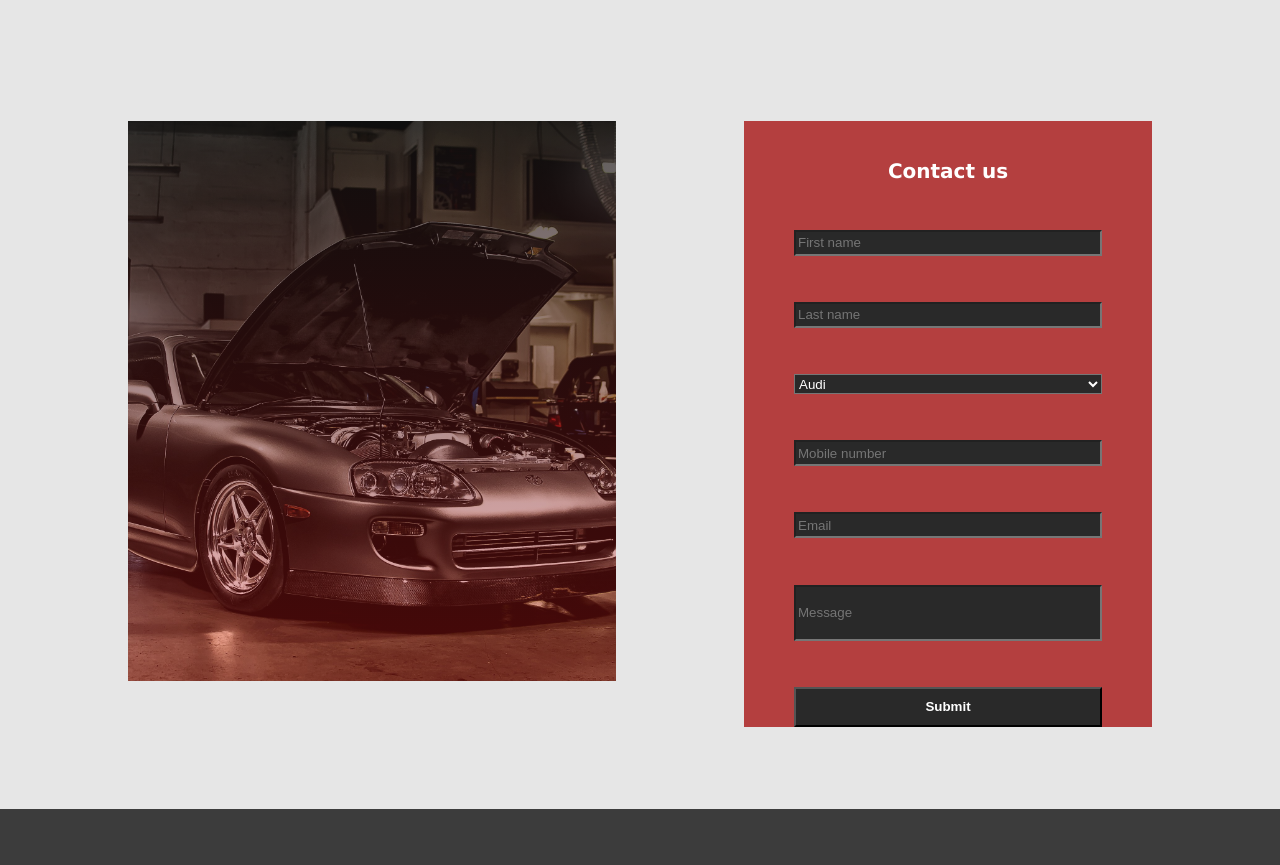
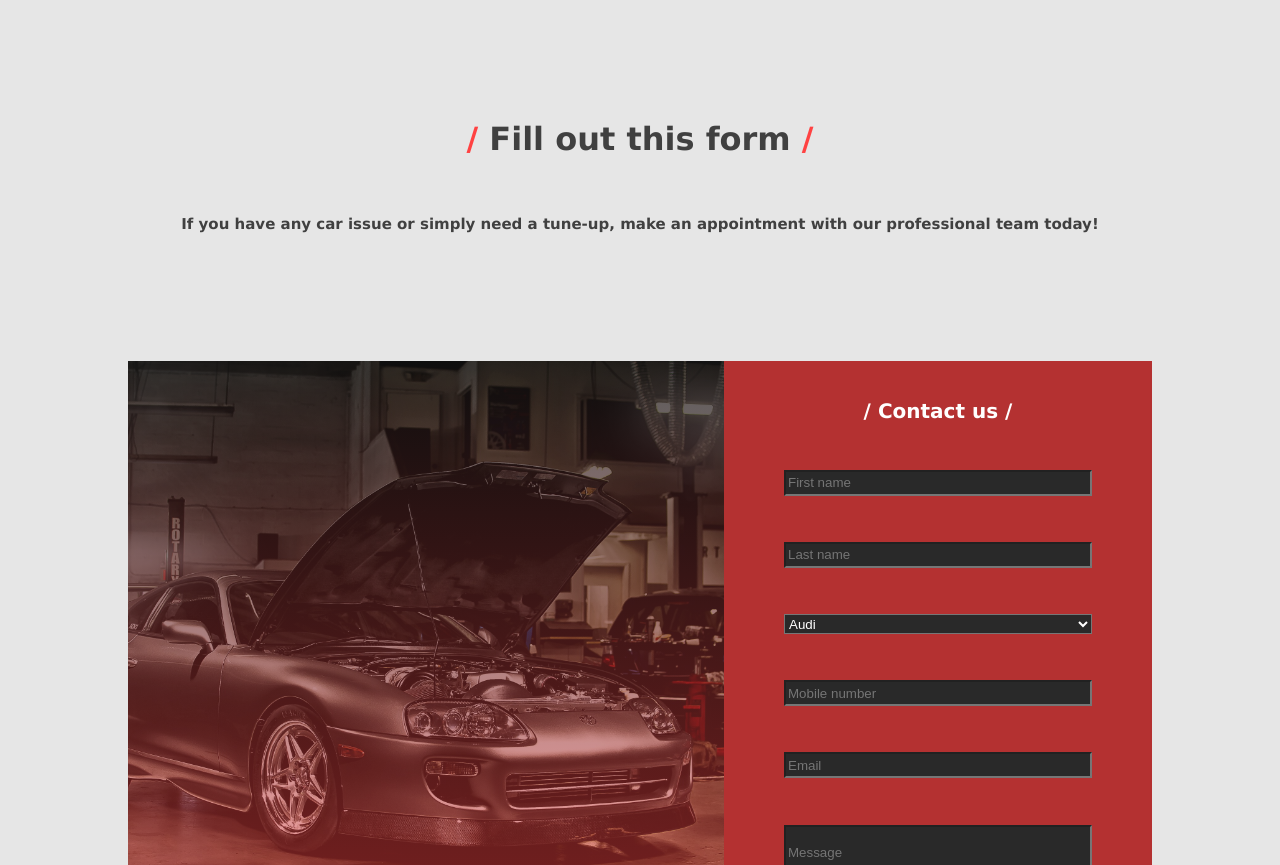
Before and after one commit to kenankaric122/carserviceweb, a React (Create React App) app: page /reservations in a window 1280 px wide. Shown: the part 820-1685 px from the top of the page. Built offline with nearby package versions, Linux system fonts and the light colour scheme.

Commit message:
:lipstick: form updated

```diff
--- a/src/components/Form.jsx
+++ b/src/components/Form.jsx
@@ -14,7 +14,7 @@ export default function Form() {
     <div className='form1'>
     <div className='img1'></div>
     <form onSubmit={handleSubmit(onSubmit)}><br/><br/>
-      <text className='naslov'>Contact us</text><br/>
+      <text className='naslov'>/ Contact us /</text><br/>
       <input type="text" className='inps' placeholder="First name" {...register("First name", {required: true, maxLength: 80})} /><br/>
       <input type="text" className='inps' placeholder="Last name" {...register("Last name", {required: true, maxLength: 100})} /><br/>
       <select className='inps2' placeholder='Select Car model' {...register("Car Model", { required: true })}>
--- a/src/components/styles/Form.css
+++ b/src/components/styles/Form.css
@@ -1,6 +1,6 @@
 .form1{
     background-color: rgb(230,230,230);
-    margin-bottom: 10%;
+    margin-bottom: 15%;
     display: flex;
     width: 100%;
     height: 70vh;
@@ -17,8 +17,8 @@
 
 form {
     text-align: center;
-    background-color: rgb(180, 63, 63);
-    padding: 0px 50px;
+    background-color: rgb(180, 49, 49);
+    padding: 0px 60px;
 }
 
 form .naslov{
@@ -35,14 +35,11 @@ form .naslov1{
     font-size: 15px;
 }
 
-
-
 .form1 .img1{
-    background:linear-gradient(rgba(20, 20, 20, 0.7 ), rgba(255, 30, 30, 0.288)), url('../../assets/supra.jpg');
+    background:linear-gradient(rgba(20, 20, 20, 0.7 ), rgba(255, 68, 68, 0.473)), url('../../assets/supra.jpg');
     margin-left: 10%;
-    margin-right: 10%;
     height: 100%;
-    flex: 10%;
+    flex: 30%;
     background-position: center;
     background-repeat: no-repeat;
     background-size: cover;
--- a/src/components/styles/Location.css
+++ b/src/components/styles/Location.css
@@ -7,7 +7,7 @@
 
 .location .photo{
     display: flex;
-    margin-top: 5%;
+    margin-top: 3%;
     justify-content: center;
     text-align: center;
     margin-bottom: 7%;
--- a/src/components/styles/ResHome.css
+++ b/src/components/styles/ResHome.css
@@ -1,7 +1,7 @@
 .reshome{
     background:linear-gradient(rgba(20, 20, 20, 0.7 ), rgba(255, 0, 0, 0.63)), url('../../assets/wallpaper2.jpg');
     width: 100%;
-    height: 70vh;
+    height: 100vh;
     display: flex;
     justify-content: center;
     flex-direction: column;
```
